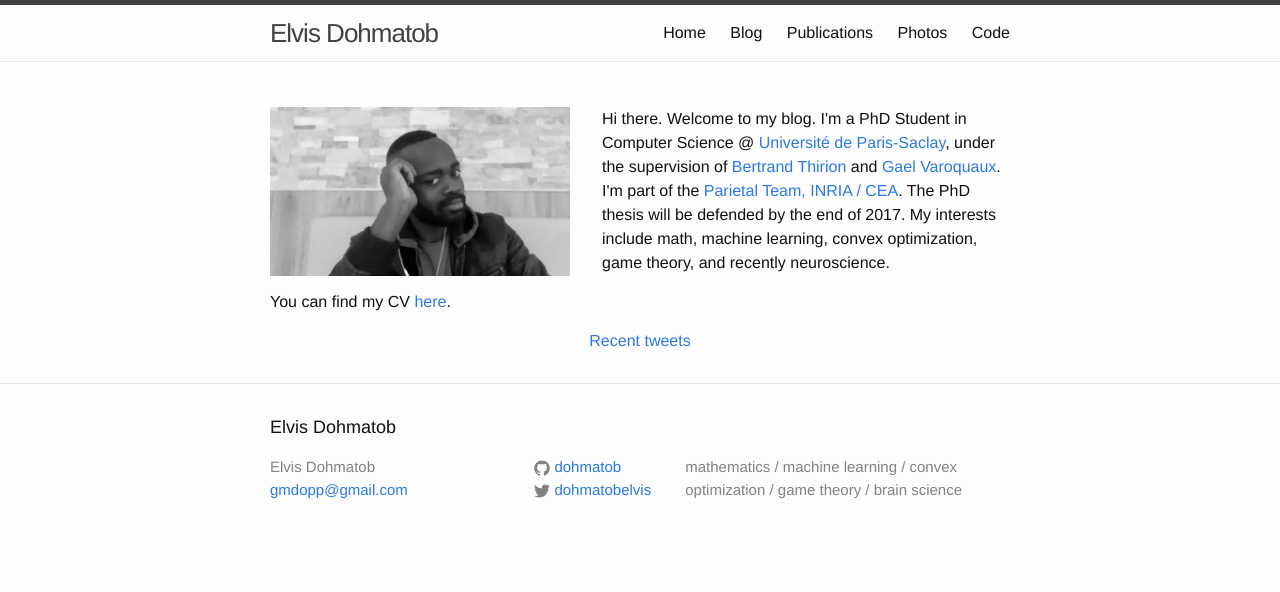
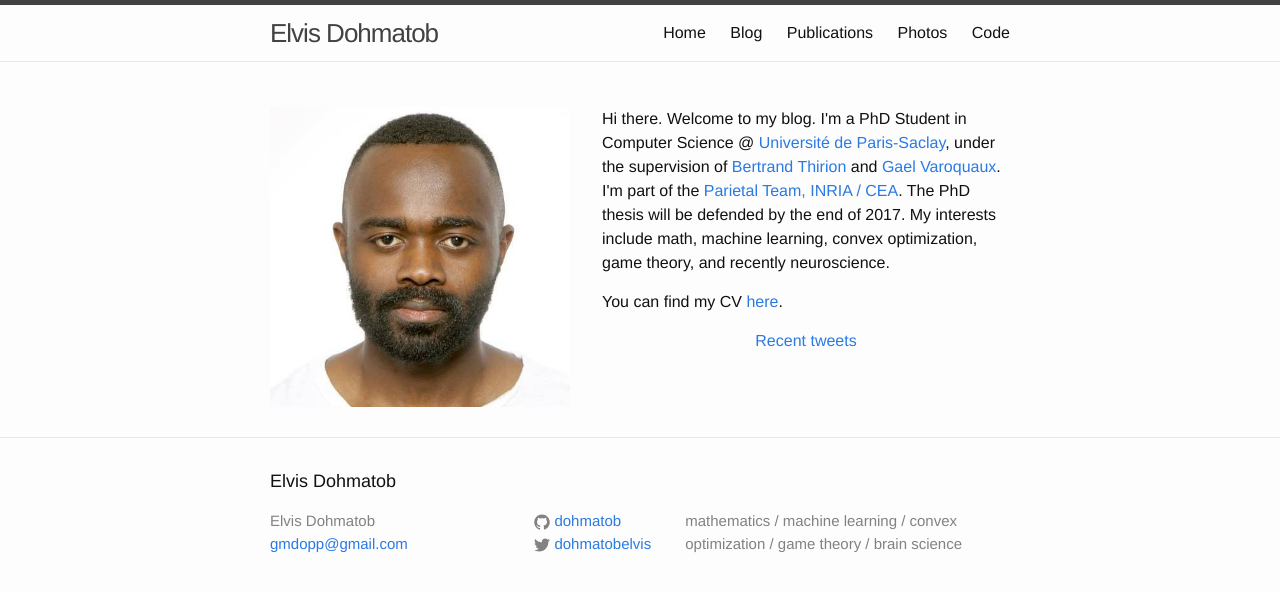
Before and after one commit to dohmatob/dohmatob.github.io, a Jekyll site: the page built from index.md, in a window 1280 px wide. Shown: the top 592 px of the page. Built offline with Jekyll 4.4.1, drawn with Linux system fonts in a browser that asks for light colours; comment, search, counter and statistics services are not loaded.

Commit message:
changed profile photo

```diff
--- a/index.md
+++ b/index.md
@@ -4,7 +4,7 @@ title: Home
 permalink: /
 order: 1
 ---
-<img style="float: left; margin-right: 2em;" width="300px" src="/assets/photo3.jpg" />
+<img style="float: left; margin-right: 2em;" width="300px" src="/assets/photo.jpg" />
 
 <p>
 Hi there. Welcome to my blog. I'm a PhD Student in Computer
```
Also changed, not shown: assets/photo.jpg (added), assets/photo3.jpg (deleted), 2 other files.
